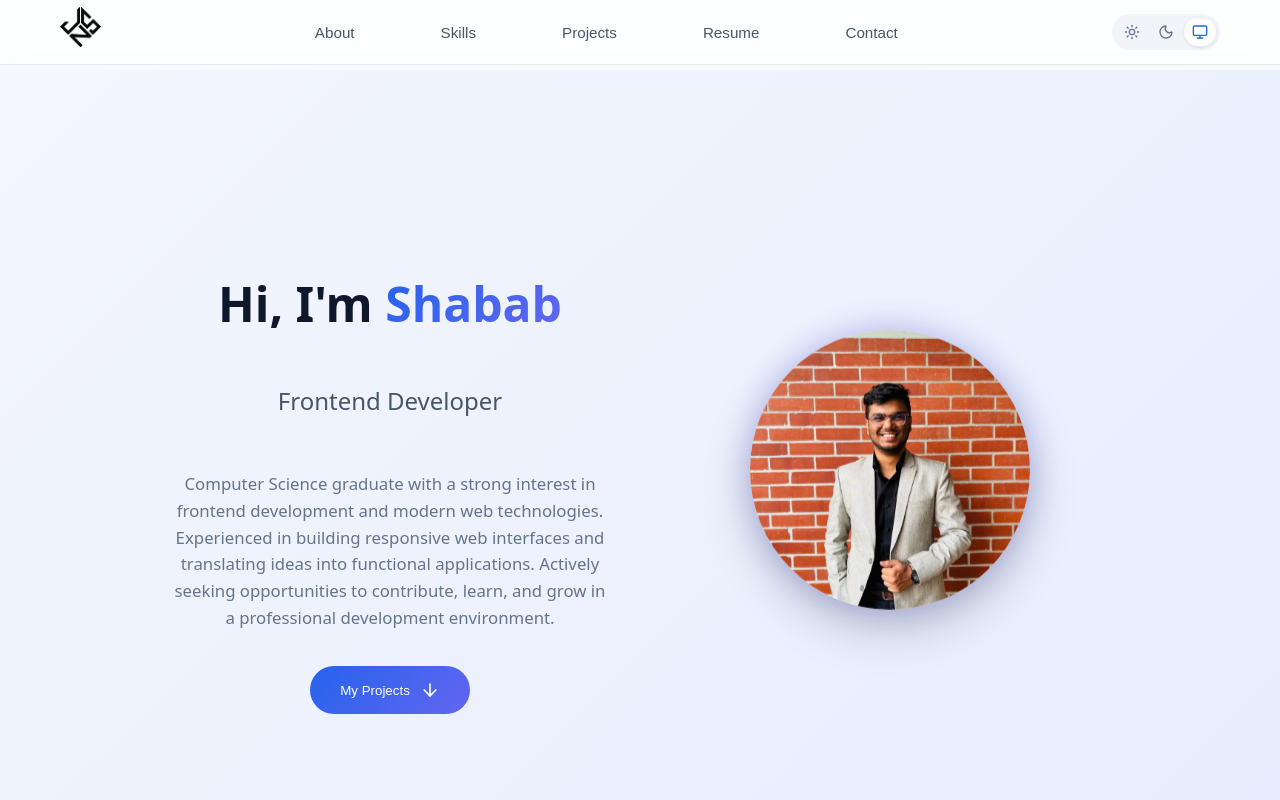
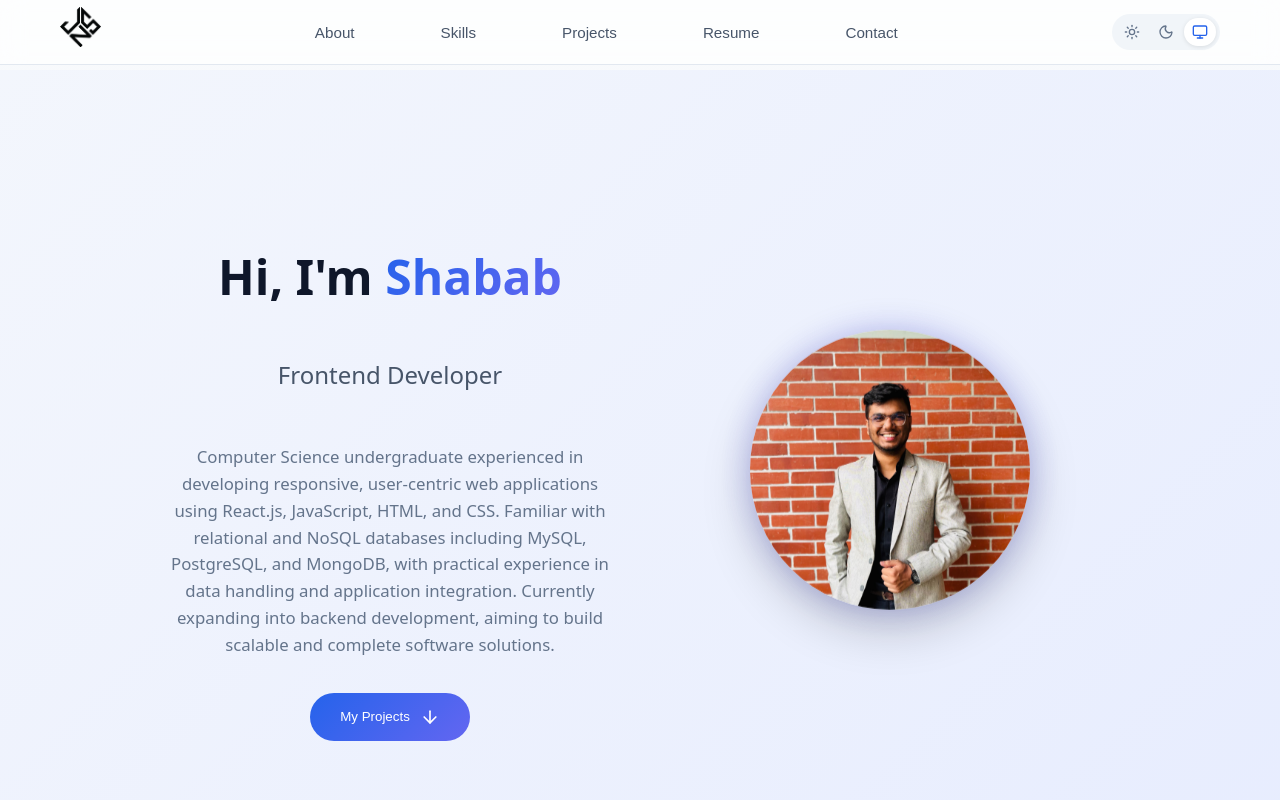
Before and after one commit to julkarShabab/portfolio, a React (Vite) app in the folder my-react-app/: page / in a window 1280 px wide. Shown: the top 800 px of the page. Built offline with nearby package versions, Linux system fonts and the light colour scheme.

Commit message:
updated Hero section & CV

```diff
--- a/my-react-app/src/components/Hero.jsx
+++ b/my-react-app/src/components/Hero.jsx
@@ -19,7 +19,7 @@ export function Hero() {
       <h2 className="hero-role">Frontend Developer</h2>
 
       <p className="hero-description">
-        Computer Science graduate with a strong interest in frontend development and modern web technologies. Experienced in building responsive web interfaces and translating ideas into functional applications. Actively seeking opportunities to contribute, learn, and grow in a professional development environment.
+        Computer Science undergraduate experienced in developing responsive, user-centric web applications using React.js, JavaScript, HTML, and CSS. Familiar with relational and NoSQL databases including MySQL, PostgreSQL, and MongoDB, with practical experience in data handling and application integration. Currently expanding into backend development, aiming to build scalable and complete software solutions.
       </p>
 
       <button onClick={scrollToProjects} className="hero-button">
```
Also changed, not shown: 1 other file (tests, documents, lock files or other folders).
